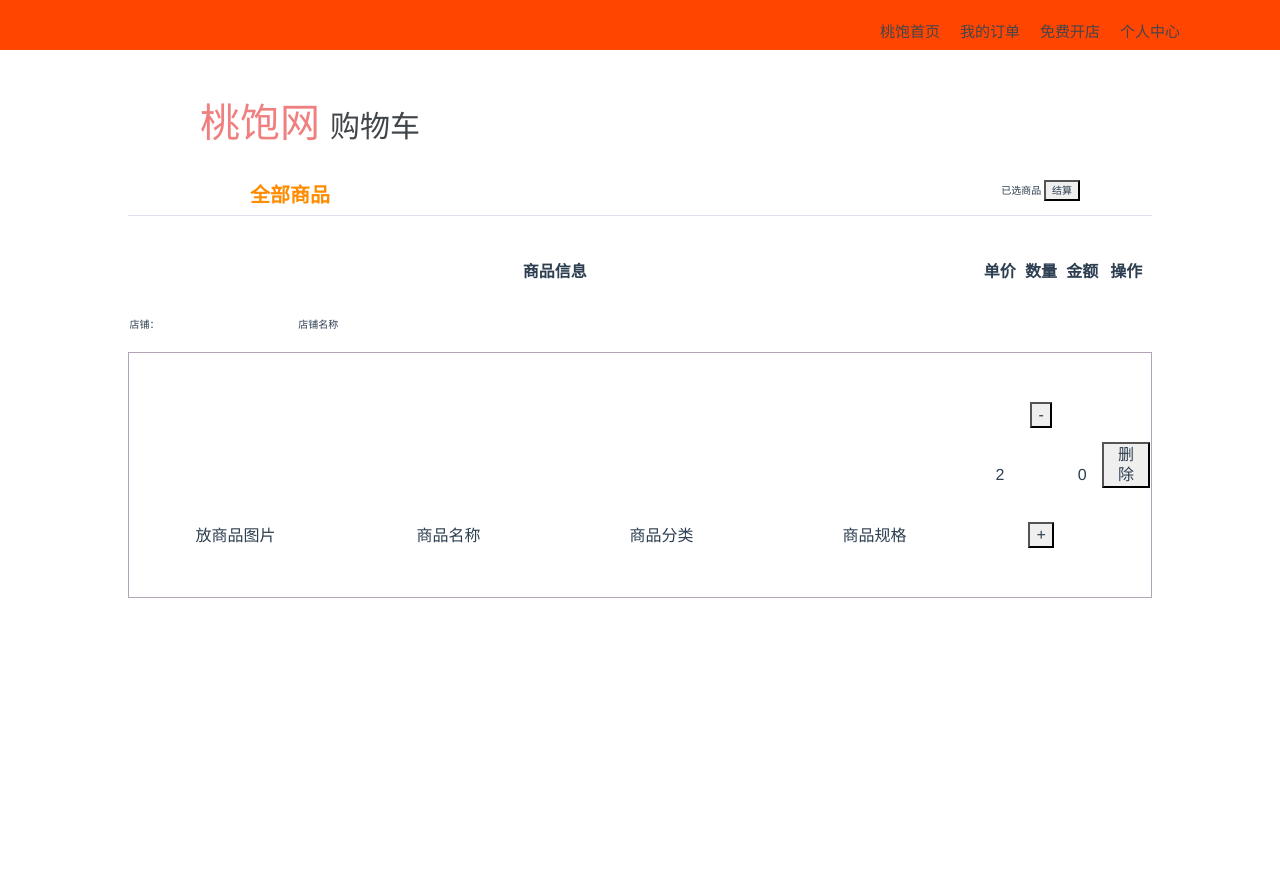
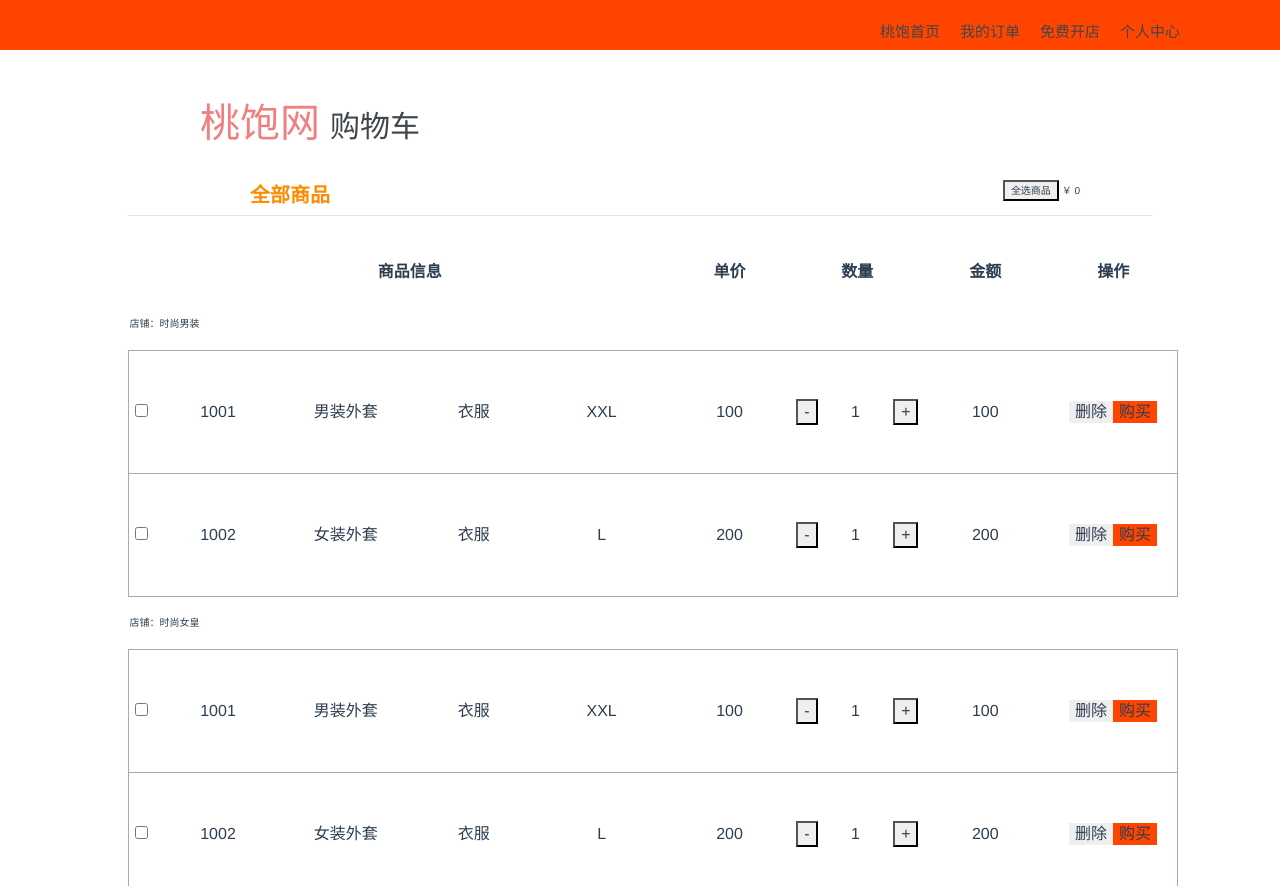
Before and after one commit to gyy-qx/workspace, a Vue app: page /#/purchase in a window 1280 px wide. Shown: the top 886 px of the page. Before the commit the page ends 800 px from the top, so only its background shows below. Built offline with nearby package versions, Linux system fonts and the light colour scheme; no server answers.

Commit message:
订单、购物车页面完成

```diff
--- a/src/views/order.vue
+++ b/src/views/order.vue
@@ -22,26 +22,27 @@
         <th>操作</th>
       </tr>
       </thead>
-      <tbody>
+      <tbody v-for=" (company,index) in companyList" :key="index">
       <tr class="tr1">
-        <td colspan="8">店铺：<input type="text" class="commodity"> 店铺名称</td>
+        <td colspan="8">店铺：{{company.name}}</td>
       </tr>
-      <tr class="tr2">
-        <td><input type="text" class="commodity" v-model="details">放商品图片</td>
-        <td><input type="text" class="commodity" v-model="commodityname">商品名称</td>
-        <td><input type="text" class="commodity" v-model="classification">商品分类</td>
-        <td><input type="text" class="commodity" v-model="specifications">商品规格</td>
-        <td><span>2</span></td>
+      <tr v-for=" (user,cindex) in company.list" :key="cindex" class="tr2">
+        <td><input type="text" class="commodity" v-model="user.id" readonly="true"></td>
+        <td><input type="textarea" id="commodityname" v-model="user.name" readonly="true"></td>
+        <td><input type="text" class="commodity" v-model="user.classifition" readonly="true"></td>
+        <td><input type="text" class="commodity" v-model="user.specification" readonly="true"></td>
         <td>
-          <button v-on:click="sub(count)">-</button>
-          <span>{{count}}</span>
-          <!--          <input type="text" value="count" v-model="count">-->
-          <button v-on:click="add(count)">+</button>
+          <input type="text" class="commodity" v-model="user.number" readonly="true">
+<!--          <input type="text" value="count" v-model="user.number">-->
         </td>
-        <td><span class="money">0</span></td>
-        <td><button onclick="num++">删除</button></td>
+        <td><input type="text" class="commodity" v-model="user.money" readonly="true"></td>
+        <td><input type="text" class="commodity" v-model="user.place" readonly="true"></td>
+        <td>
+          <button id="deleteitem" @click="deleteitem(index,cindex)">删除</button>
+          <button id="buyitem" @click="buyitem(index,cindex)">再来一单</button>
+        </td>
       </tr>
-      </tbody>
+    </tbody>
     </table>
   </div>
 </template>
@@ -50,6 +51,59 @@
 import router from '@/router'
 export default {
   name: 'order',
+  data: function () {
+    return {
+      suncount: 0,
+      companyList: [
+        {
+          name: '时尚男装',
+          list: [
+            {
+              id: 1001,
+              name: '男装外套套头百搭秋冬潮男ins风',
+              classifition: '衣服',
+              specification: 'XXL',
+              money: '100',
+              number: '1',
+              place: '上海'
+            },
+            {
+              id: 1002,
+              name: '女装外套',
+              classifition: '衣服',
+              specification: 'L',
+              money: '200',
+              number: '1',
+              place: '郑州'
+            }
+          ]
+        },
+        {
+          name: '时尚女皇',
+          list: [
+            {
+              id: 1001,
+              name: '男装外套',
+              classifition: '衣服',
+              specification: 'XXL',
+              money: '100',
+              number: '1',
+              place: '上海'
+            },
+            {
+              id: 1002,
+              name: '女装外套',
+              classifition: '衣服',
+              specification: 'L',
+              money: '200',
+              number: '1',
+              place: '郑州'
+            }
+          ]
+        }
+      ]
+    }
+  },
   methods: {
     purchase: function () {
       router.push('/purchase')
@@ -62,6 +116,57 @@ export default {
     },
     myaccount: function () {
       router.push('/Myaccount')
+    },
+    deleteitem: function (index, cindex) {
+      this.axios({
+        method: 'post',
+        url: 'api/',
+        data: {
+          // id后续传值图片
+          id: this.companyList[index].list[cindex].id,
+          name: this.companyList[index].list[cindex].name,
+          classifition: this.companyList[index].list[cindex].classifition,
+          specification: this.companyList[index].list[cindex].moneyall,
+          money: this.companyList[index].list[cindex].money,
+          number: this.companyList[index].list[cindex].number,
+          place: this.companyList[index].list[cindex].place
+        },
+        headers: {
+          token: this.token // 将token放在请求头带到后端
+        }
+      }).then(res => {
+        if (res.data === '删除成功') {
+          alert('删除成功')
+          window.location.reload()
+        } else {
+          alert('删除失败，请重新尝试')
+        }
+      })
+    },
+    buyitem: function (index, cindex) {
+      this.axios({
+        method: 'post',
+        url: 'api/',
+        data: {
+          id: this.companyList[index].list[cindex].id,
+          name: this.companyList[index].list[cindex].name,
+          classifition: this.companyList[index].list[cindex].classifition,
+          specification: this.companyList[index].list[cindex].moneyall,
+          money: this.companyList[index].list[cindex].money,
+          number: this.companyList[index].list[cindex].number,
+          place: this.companyList[index].list[cindex].place
+        },
+        headers: {
+          token: this.token // 将token放在请求头带到后端
+        }
+      }).then(res => {
+        if (res.data === '购买成功') {
+          alert('购买成功')
+          window.location.reload()
+        } else {
+          alert('购买失败，请重新尝试')
+        }
+      })
     }
   }
 }
@@ -154,5 +259,20 @@ export default {
   }
   .commodity{
     border:none;
+    width:60%;
+    height: 30px;
+    text-align: center;
+    outline: none;
+  }
+  #commodityname{
+    border: none;
+    outline: none;
+  }
+  #deleteitem{
+    border: #7f807d;
+  }
+  #buyitem{
+    background-color: orangered;
+    border:#b3a3b9;
   }
 </style>
--- a/src/views/purchase.vue
+++ b/src/views/purchase.vue
@@ -9,12 +9,13 @@
   <div id="navlight"></div>
   <div>
     <p id="all"> <strong>全部商品</strong></p>
-    <p id="count">已选商品 <span></span>  <button>结算</button> </p>
+    <p id="count"> <button @click="countall">全选商品</button>  <span>￥</span>  <span>{{moneyall}}</span> </p>
   </div>
   <hr>
     <table>
       <thead>
       <tr>
+        <th class="checkitem"></th>
         <th colspan="4">商品信息</th>
         <th>单价</th>
         <th>数量</th>
@@ -22,24 +23,53 @@
         <th>操作</th>
       </tr>
       </thead>
-      <tbody>
+<!--      <tbody>-->
+<!--      <tr class="tr1">-->
+<!--        <td colspan="8">店铺：<input type="text" class="commodity"> 店铺名称</td>-->
+<!--      </tr>-->
+<!--      <tr class="tr2">-->
+<!--        <td><input type="text" class="commodity" v-model="details">放商品图片</td>-->
+<!--        <td><input type="text" class="commodity" v-model="commodityname">商品名称</td>-->
+<!--        <td><input type="text" class="commodity" v-model="classification">商品分类</td>-->
+<!--        <td><input type="text" class="commodity" v-model="specifications">商品规格</td>-->
+<!--        <td><span>2</span></td>-->
+<!--        <td>-->
+<!--          <button v-on:click="sub(count)">-</button>-->
+<!--          <span>{{count}}</span>-->
+<!--&lt;!&ndash;          <input type="text" value="count" v-model="count">&ndash;&gt;-->
+<!--          <button v-on:click="add(count)">+</button>-->
+<!--        </td>-->
+<!--        <td><span class="money">0</span></td>-->
+<!--        <td><button onclick="num++">删除</button></td>-->
+<!--      </tr>-->
+      <tbody v-for=" (company,index) in companyList" :key="index">
       <tr class="tr1">
-        <td colspan="8">店铺：<input type="text" class="commodity"> 店铺名称</td>
+        <td colspan="8">店铺：{{company.name}}</td>
       </tr>
-      <tr class="tr2">
-        <td><input type="text" class="commodity" v-model="details">放商品图片</td>
-        <td><input type="text" class="commodity" v-model="commodityname">商品名称</td>
-        <td><input type="text" class="commodity" v-model="classification">商品分类</td>
-        <td><input type="text" class="commodity" v-model="specifications">商品规格</td>
-        <td><span>2</span></td>
-        <td>
-          <button v-on:click="sub(count)">-</button>
-          <span>{{count}}</span>
-<!--          <input type="text" value="count" v-model="count">-->
-          <button v-on:click="add(count)">+</button>
+      <tr v-for=" (user,cindex) in company.list" :key="cindex" class="tr2">
+        <td class="checkitem">
+          <input type="checkbox" :value="user.id" v-model="checkItem" @change="selectOne" />
         </td>
-        <td><span class="money">0</span></td>
-        <td><button onclick="num++">删除</button></td>
+        <td class="exceptcheck"><input type="text" class="commodity" v-model="user.id" readonly="true"></td>
+        <td class="exceptcheck"><input type="text" class="commodity" v-model="user.name" readonly="true"></td>
+        <td class="exceptcheck"><input type="text" class="commodity" v-model="user.classifition" readonly="true"></td>
+        <td class="exceptcheck"><input type="text" class="commodity" v-model="user.specification" readonly="true"></td>
+        <td class="exceptcheck">
+<!--          <span>{{user.money}}</span>-->
+          <input type="text" class="commodity" v-model="user.money" readonly="true">
+        </td>
+        <td class="exceptcheck">
+          <button v-on:click="sub(index,cindex)">-</button>
+          <input type="text" class="commodity" v-model="user.number">
+          <button v-on:click="add(index,cindex)">+</button>
+        </td>
+        <td class="exceptcheck">
+          <input type="text" class="commodity" v-model="user.moneyall" readonly="true">
+        </td>
+        <td class="exceptcheck">
+          <button id="deleteitem" @click="deleteitem(index,cindex)">删除</button>
+          <button id="buyitem" @click="buyitem(index,cindex)">购买</button>
+        </td>
       </tr>
       </tbody>
     </table>
@@ -52,19 +82,53 @@ export default {
   name: 'purchase',
   data: function () {
     return {
-      userId: String,
-      commodities: [
+      moneyall: 0,
+      companyList: [
         {
-          commodityId: String,
-          addTime: Date,
-          addPrice: Number,
-          quantity: Number,
-
-          name: String,
-          classification: String,
-          placeOfOrigin: String,
-          specifications: String,
-          details: String
+          name: '时尚男装',
+          list: [
+            {
+              id: 1001,
+              name: '男装外套',
+              classifition: '衣服',
+              specification: 'XXL',
+              money: '100',
+              number: '1',
+              moneyall: '100'
+            },
+            {
+              id: 1002,
+              name: '女装外套',
+              classifition: '衣服',
+              specification: 'L',
+              money: '200',
+              number: '1',
+              moneyall: '200'
+            }
+          ]
+        },
+        {
+          name: '时尚女皇',
+          list: [
+            {
+              id: 1001,
+              name: '男装外套',
+              classifition: '衣服',
+              specification: 'XXL',
+              money: '100',
+              number: '1',
+              moneyall: '100'
+            },
+            {
+              id: 1002,
+              name: '女装外套',
+              classifition: '衣服',
+              specification: 'L',
+              money: '200',
+              number: '1',
+              moneyall: '200'
+            }
+          ]
         }
       ]
     }
@@ -93,20 +157,80 @@ export default {
     myaccount: function () {
       router.push('/Myaccount')
     },
-    add: function (count) {
-      // 如果数量大于商品库存
-      // if (this.count >= this.stock) {
-      //   Toast('该宝贝不能购买更多了~')
-      // }else{}
-      this.count++
+    countall: function () {
+      this.moneyall = 0
+      // this.list[index].all = number
+      for (let j = 0; j < this.companyList.length; j++) {
+        for (let i = 0; i < this.companyList[j].list.length; i++) {
+          this.moneyall += Number(this.companyList[j].list[i].money)
+        }
+      }
+      return this.moneyall
     },
-    sub: function (count) {
-      if (this.count <= 0) {
+    selectOne: function () {
+
+    },
+    add: function (index, cindex) {
+      this.companyList[index].list[cindex].number++
+      this.companyList[index].list[cindex].moneyall = this.companyList[index].list[cindex].money * this.companyList[index].list[cindex].number
+    },
+    sub: function (index, cindex) {
+      if (this.companyList[index].list[cindex].number <= 1) {
         alert('受不了啦，宝贝不能再减少啦')
-        this.count = 0
       } else {
-        this.count -= 1
+        this.companyList[index].list[cindex].number--
+        this.companyList[index].list[cindex].moneyall = this.companyList[index].list[cindex].money * this.companyList[index].list[cindex].number
       }
+    },
+    deleteitem: function (index, cindex) {
+      this.axios({
+        method: 'post',
+        url: 'api/',
+        data: {
+          id: this.companyList[index].list[cindex].id,
+          name: this.companyList[index].list[cindex].name,
+          classifition: this.companyList[index].list[cindex].classifition,
+          specification: this.companyList[index].list[cindex].moneyall,
+          money: this.companyList[index].list[cindex].money,
+          number: this.companyList[index].list[cindex].number,
+          moneyall: this.companyList[index].list[cindex].moneyall
+        },
+        headers: {
+          token: this.token // 将token放在请求头带到后端
+        }
+      }).then(res => {
+        if (res.data === '删除成功') {
+          alert('删除成功')
+          window.location.reload()
+        } else {
+          alert('删除失败，请重新尝试')
+        }
+      })
+    },
+    buyitem: function (index, cindex) {
+      this.axios({
+        method: 'post',
+        url: 'api/',
+        data: {
+          id: this.companyList[index].list[cindex].id,
+          name: this.companyList[index].list[cindex].name,
+          classifition: this.companyList[index].list[cindex].classifition,
+          specification: this.companyList[index].list[cindex].moneyall,
+          money: this.companyList[index].list[cindex].money,
+          number: this.companyList[index].list[cindex].number,
+          moneyall: this.companyList[index].list[cindex].moneyall
+        },
+        headers: {
+          token: this.token // 将token放在请求头带到后端
+        }
+      }).then(res => {
+        if (res.data === '购买成功') {
+          alert('购买成功')
+          window.location.reload()
+        } else {
+          alert('购买失败，请重新尝试')
+        }
+      })
     }
   }
 }
@@ -169,10 +293,14 @@ export default {
   #count button{
     text-decoration: none;
   }
+  .checkitem{
+    width: 2%;
+    /*border: solid red 1px;*/
+  }
   table{
     margin-top: 30px;
     margin-left: 10%;
-    width: 80%;
+    width: 82%;
     text-align: center;
   }
   th{
@@ -189,7 +317,7 @@ export default {
     text-align: left;
     font-size: 10px;
   }
-  .tr2 td{
+  .exceptcheck{
     width: 10%;
     /*border: solid 1px #b3a3b9;*/
     line-height: 120px;
@@ -199,5 +327,16 @@ export default {
   }
 .commodity{
   border:none;
+  width:60%;
+  height: 30px;
+  text-align: center;
+  outline: none;
 }
+  #deleteitem{
+    border: #7f807d;
+  }
+  #buyitem{
+    background-color: orangered;
+    border:#b3a3b9;
+  }
 </style>
```
